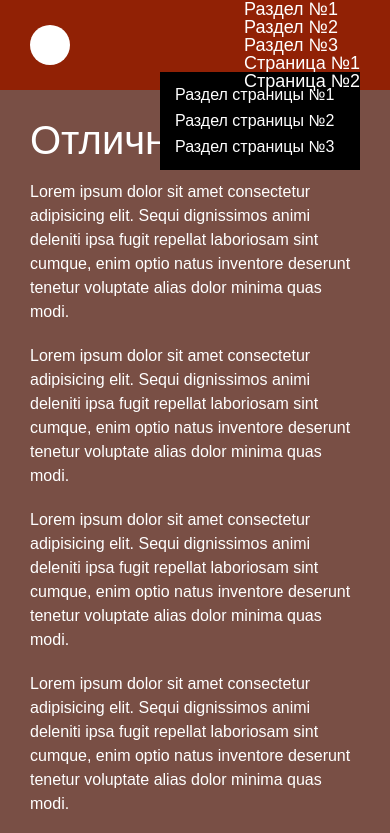
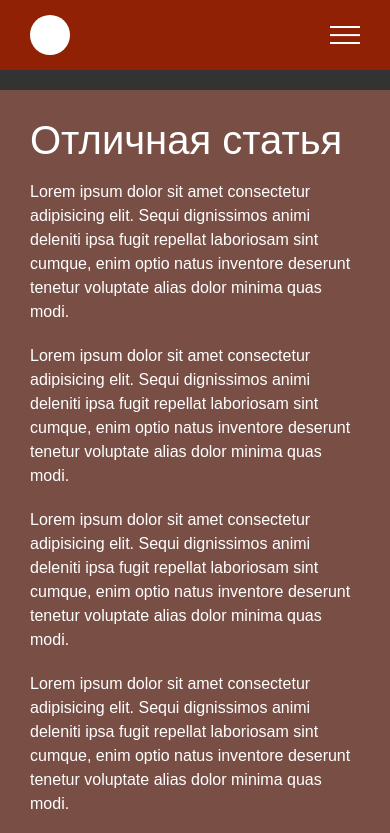
Before and after one commit to dachusta/hamburger, a plain HTML site: page index.html in a window 390 px wide. Shown: the top 833 px of the page. Drawn offline with Linux system fonts and the light colour scheme.

Commit message:
Add files via upload

```diff
--- a/script.js
+++ b/script.js
@@ -27,7 +27,7 @@ const isMobile = {
                 );
     }
 };
-
+// -------
 if (isMobile.any()) {
     document.body.classList.add('_touch');
 
@@ -45,9 +45,18 @@ if (isMobile.any()) {
     document.body.classList.add('_pc');
 }
 
+// Меню бургер
+const iconMenu = document.querySelector('.menu__icon');
+const menuBody = document.querySelector('.menu__body');
+if (iconMenu) {
+    iconMenu.addEventListener('click', function (e) {
+        document.body.classList.toggle('_lock');
+        iconMenu.classList.toggle('_active');
+        menuBody.classList.toggle('_active');
+    });
+}
 
 // Прокрутка при клике
-
 const menuLinks = document.querySelectorAll('.menu__link[data-goto]');
 if (menuLinks.length > 0) {
     menuLinks.forEach(menuLink => {
@@ -60,6 +69,12 @@ if (menuLinks.length > 0) {
             const gotoBlock = document.querySelector(menuLink.dataset.goto);
             const gotoBlockValue = gotoBlock.getBoundingClientRect().top + pageYOffset - document.querySelector('header').offsetHeight;
 
+            if (iconMenu.classList.contains('_active')) {
+                document.body.classList.remove('_lock');
+                iconMenu.classList.remove('_active');
+                menuBody.classList.remove('_active');
+            }
+
             window.scrollTo({
                 top: gotoBlockValue,
                 behavior: 'smooth'
--- a/style.css
+++ b/style.css
@@ -35,6 +35,9 @@ body {
     background-color: #333;
     color: #fff;
     font-family: Arial, "Helvetica Neue",Helvetica, sans-serif;
+}
+body._lock {
+    overflow: hidden;
 }
 .wrapper {
     min-height: 100%;
@@ -107,6 +110,7 @@ body {
 .menu {
 }
 .menu__icon {
+    display: none;
 }
 .menu__body {
 }
@@ -178,15 +182,6 @@ body._touch .menu__list > li._active .menu__arrow {
     transform: rotate(-180deg);
 }
 
-
-
-
-
-
-
-
-
-
 /* ------------------------------- */
 @media (min-width: 767px) {
     .menu__list {
@@ -204,3 +199,96 @@ body._touch .menu__list > li._active .menu__arrow {
         transition: all 0.3s ease 0s;
     }
 }
+@media (max-width: 767px) {
+    .menu__icon {
+        z-index: 5;
+        display: block;
+        position: relative;
+        width: 30px;
+        height: 18px;
+        cursor: pointer;
+    }
+    .menu__icon span,
+    .menu__icon::before,
+    .menu__icon::after {
+        left: 0;
+        position: absolute;
+        height: 10%;
+        width: 100%;
+        transform: all 0.3s ease 0s;
+        background-color: #fff;
+    }
+    .menu__icon::before,
+    .menu__icon::after {
+        content: "";
+    }
+    .menu__icon::before {
+        top: 0;
+    }
+    .menu__icon::after {
+        bottom: 0;
+    }
+    .menu__icon span {
+        top: 50%;
+        transform: scale(1) translate(0px, -50%);
+    }
+    .menu__icon._active span {
+        transform: scale(0) translate(0px, -50%);
+    }
+    .menu__icon._active::before {
+        top: 50%;
+        transform: rotate(-45deg) translate(0px, -50%);
+    }
+    .menu__icon._active::before {
+        bottom: 50%;
+        transform: rotate(45deg) translate(0px, 50%);
+    }
+    .menu__body {
+        position: fixed;
+        top: 0;
+        left: -100%;
+        width: 100%;
+        height: 100%;
+        background-color: rgba(0, 0, 0, 0.9);
+        padding: 100px 30px 30px 30px;
+        transition: left 0.3s ease 0s;
+        overflow: auto;
+    }
+    .menu__body._active {
+        left: 0;
+    }
+    .menu__body::before {
+        content: "";
+        position: fixed;
+        width: 100%;
+        top: 0;
+        left: 0;
+        height: 70px;
+        background-color: #912105;
+        z-index: 2;
+    }
+    .menu__list > li {
+        flex-wrap: wrap;
+        margin: 0px 0px 30px 0px;
+    }
+    .menu__list > li:last-child {
+        margin-bottom: 0;
+    }
+    .menu__list > li._active .menu__sub-list {
+        display: block;
+    }
+    .menu__link {
+        font-size: 24px;
+    }
+    .menu__sub-list {
+        position: relative;
+        background-color: #fff;
+        flex: 1 1 100%;
+        margin: 20px 0px 0px 0px;
+        display: none;
+    }
+    .menu__sub-link {
+        font-size: 20px;
+        color: #000;
+    }
+}
```
